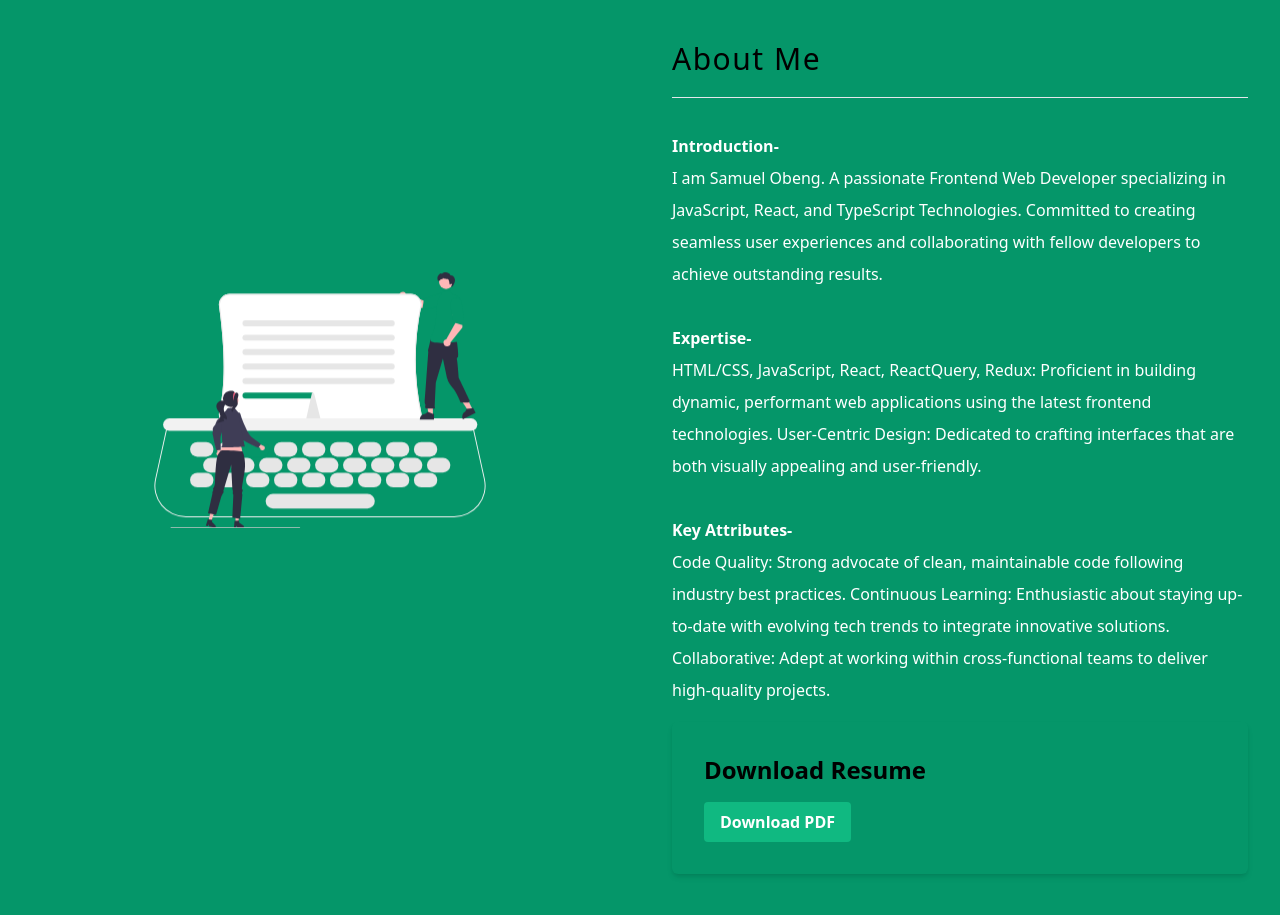
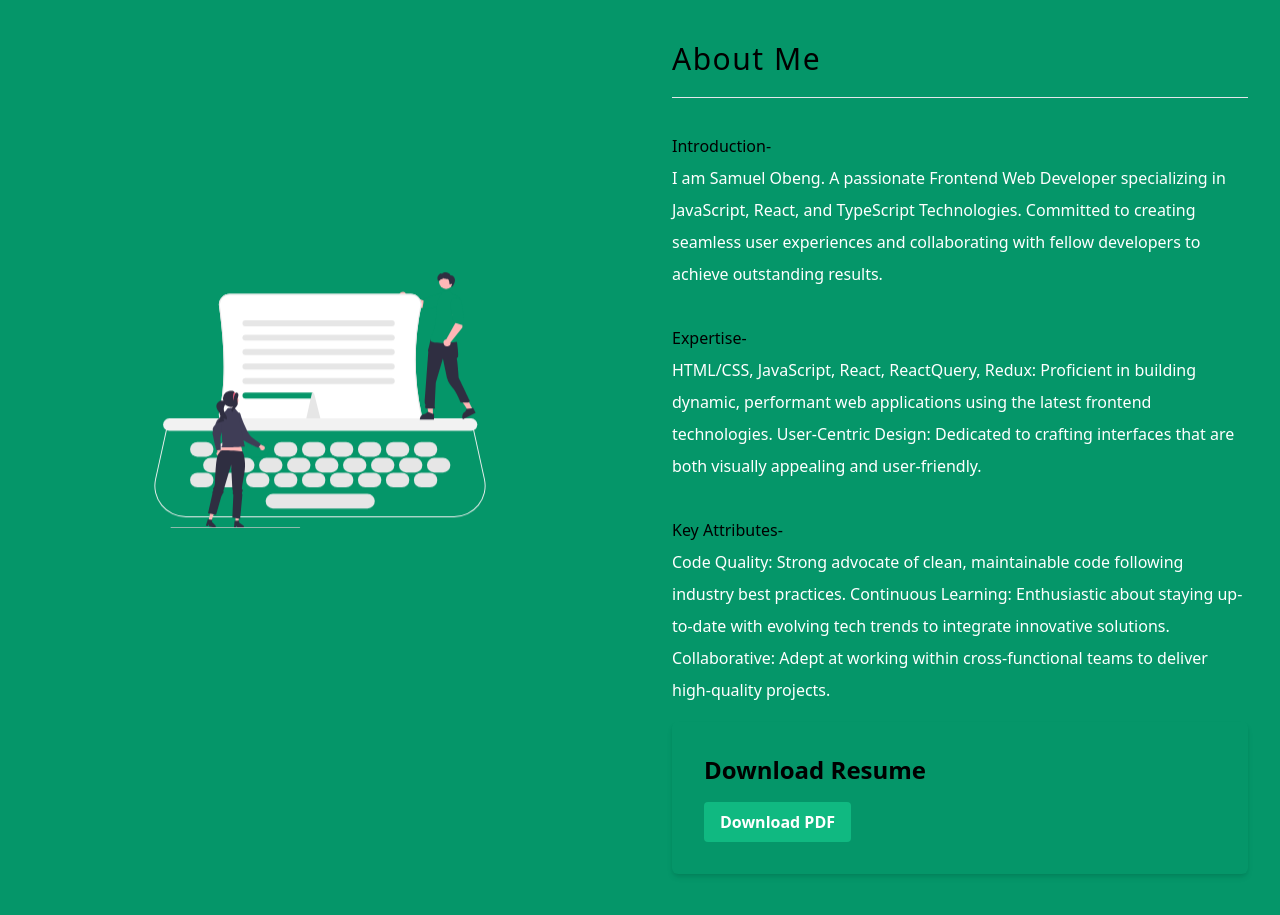
Before and after one commit to samobeng14Dev/dev-portfolio, a React (Vite) app: page / in a window 1280 px wide. Shown: the part 1240-2155 px from the top of the page. Built offline with nearby package versions, Linux system fonts and the light colour scheme.

Commit message:
about h text changed to black

```diff
--- a/src/components/About.jsx
+++ b/src/components/About.jsx
@@ -15,21 +15,22 @@ const About = () => {
 					<SectionTitle text='About Me' />
 
 					<p className='text-white mt-8 leading-loose'>
-						<span className='font-bold'>Introduction-</span> <br />I am Samuel
-						Obeng. A passionate Frontend Web Developer specializing in
-						JavaScript, React, and TypeScript Technologies. Committed to
-						creating seamless user experiences and collaborating with fellow
-						developers to achieve outstanding results.
+						<span className=' text-black font-medium'>Introduction-</span>{" "}
+						<br />I am Samuel Obeng. A passionate Frontend Web Developer
+						specializing in JavaScript, React, and TypeScript Technologies.
+						Committed to creating seamless user experiences and collaborating
+						with fellow developers to achieve outstanding results.
 					</p>
 					<p className='text-white mt-8 leading-loose'>
-						<span className='font-bold'>Expertise-</span> <br />
+						<span className='text-black font-medium'>Expertise-</span> <br />
 						HTML/CSS, JavaScript, React, ReactQuery, Redux: Proficient in
 						building dynamic, performant web applications using the latest
 						frontend technologies. User-Centric Design: Dedicated to crafting
 						interfaces that are both visually appealing and user-friendly.
 					</p>
 					<p className='text-white mt-8 leading-loose'>
-						<span className='font-bold'>Key Attributes-</span> <br />
+						<span className='text-black font-medium'>Key Attributes-</span>{" "}
+						<br />
 						Code Quality: Strong advocate of clean, maintainable code following
 						industry best practices. Continuous Learning: Enthusiastic about
 						staying up-to-date with evolving tech trends to integrate innovative
```
